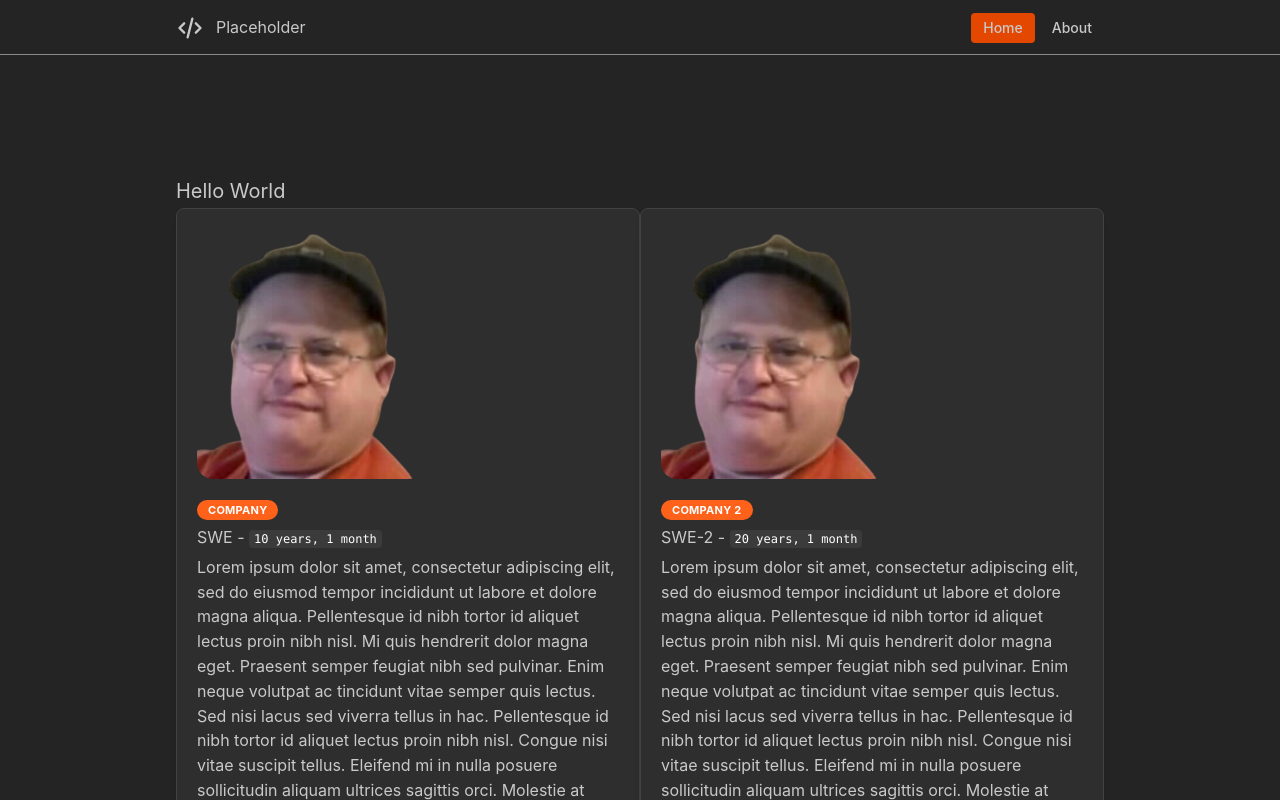
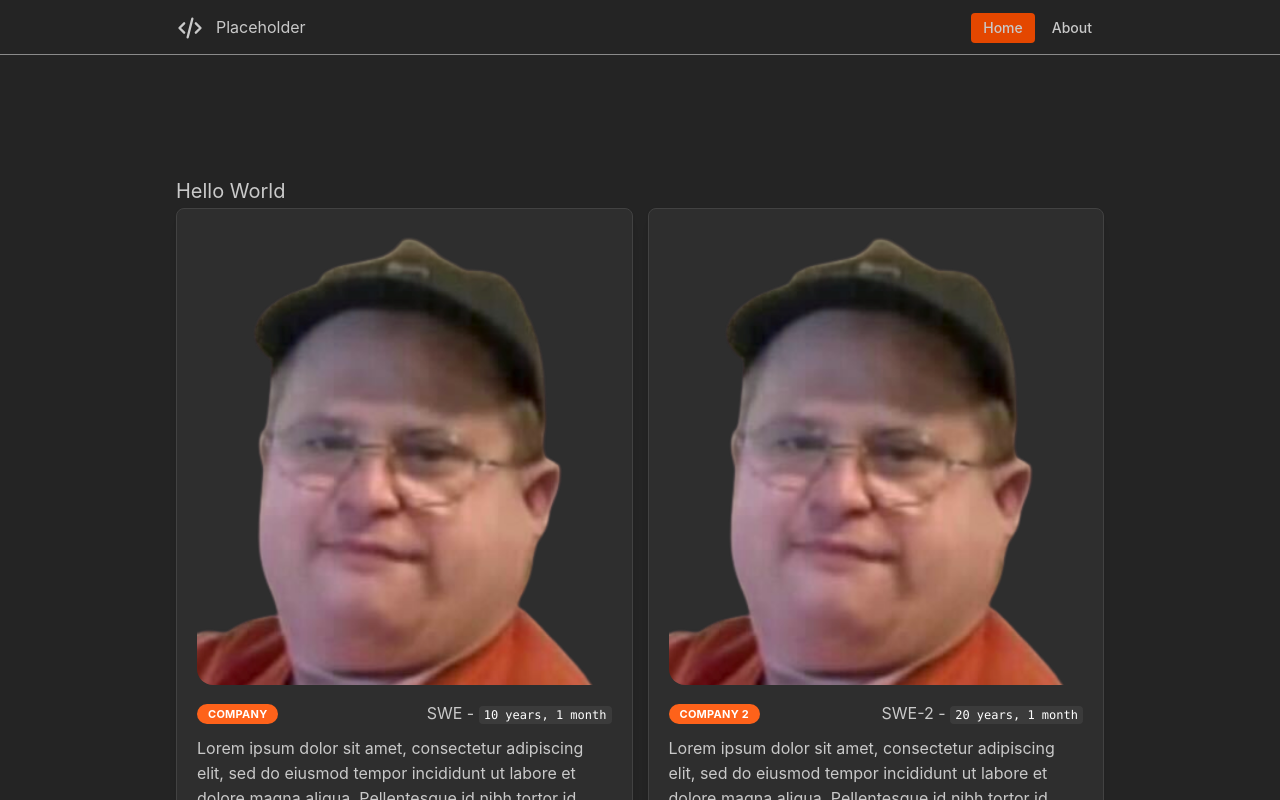
Before and after one commit to hxvry-dev/site, a React (Vite) app: page / in a window 1280 px wide. Shown: the top 800 px of the page. Built offline with nearby package versions, Linux system fonts and the light colour scheme.

Commit message:
Change to Flex

```diff
--- a/src/components/XPCard.tsx
+++ b/src/components/XPCard.tsx
@@ -5,7 +5,6 @@ import {
 	Flex,
 	Group,
 	Image,
-	Stack,
 	Text,
 	useMantineTheme,
 } from '@mantine/core';
@@ -22,7 +21,7 @@ const XPCard = () => {
 		return formatDuration(duration, { delimiter: ', ' });
 	};
 	return (
-		<Flex>
+		<Flex columnGap={15} align="flex-start">
 			{Experience.map((exp) => (
 				<Card
 					key={exp.label}
@@ -31,7 +30,6 @@ const XPCard = () => {
 					radius="md"
 					withBorder
 				>
-					<Group gap={5}>
 					<Image
 						src={exp.imageSlug}
 						alt={exp.jobDescription}
@@ -40,8 +38,7 @@ const XPCard = () => {
 						radius="lg"
 						fallbackSrc="https://placehold.co/600x400?text=Placeholder"
 					/>
-
-						<Stack mt="md" mb="xs" gap={5}>
+					<Group mt="md" mb="xs" justify="space-between">
 						<Badge color={theme.colors.orange[5]}>
 							{exp.companyName}
 						</Badge>
@@ -51,9 +48,8 @@ const XPCard = () => {
 								{timeEmployed(exp.startDate, exp.endDate)}
 							</Code>
 						</Text>
-							<Text>{exp.jobDescription}</Text>
-						</Stack>
 					</Group>
+					<Text display="inline-block">{exp.jobDescription}</Text>
 				</Card>
 			))}
 		</Flex>
```
Lines whose indentation alone changed are shown as unchanged.
